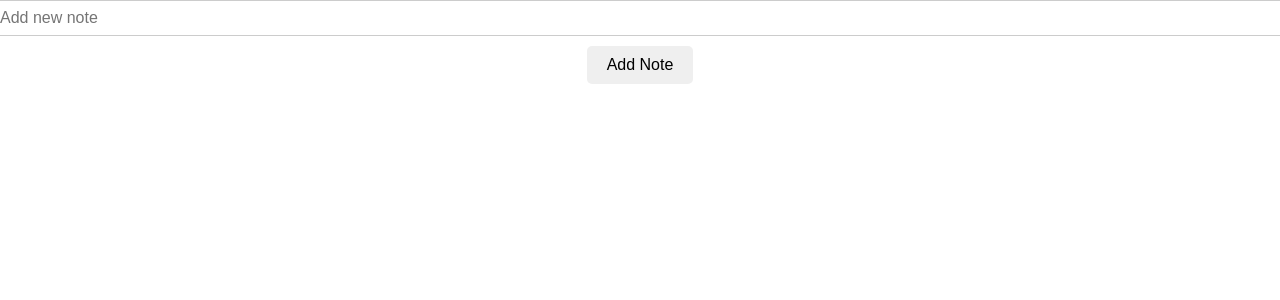
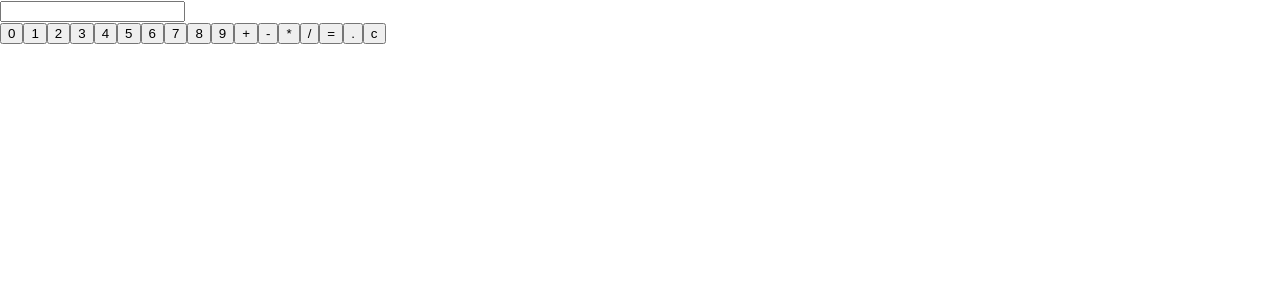
Before and after one commit to RabihSassouh/multi_app, a React (Create React App) app: page / in a window 1280 px wide. Shown: the top 300 px of the page. Built offline with nearby package versions, Linux system fonts and the light colour scheme.

Commit message:
implemented the calculator main function

```diff
--- a/src/App.jsx
+++ b/src/App.jsx
@@ -1,12 +1,14 @@
 // import Weather from './pages/weather';
 import './App.css';
+import Calculator from './pages/Calculator';
 import StickyNotes from './pages/sticky-notes';
 import Weather from './pages/weather';
 
 function App() {
     return(
-      <StickyNotes/>
+      // <StickyNotes/>
       // <Weather/>
+      <Calculator/>
     )
 
 }
--- a/src/pages/Calculator.jsx
+++ b/src/pages/Calculator.jsx
@@ -0,0 +1,43 @@
+import React, { useState } from 'react';
+// import './Calculator.css';
+
+const Calculator = () => {
+  const [expression, setExpression] = useState('');
+
+  const handleKeyPress = (event) => {
+    const keyPressed = event.key;
+    if ((keyPressed >= '0' && keyPressed <= '9') || '+-*/.c='.includes(keyPressed)) {
+      handleInput(keyPressed);
+    }
+  };
+
+  const handleInput = (input) => {
+    if (input === '=') {
+      try {
+        const result = eval(expression);
+        setExpression(String(result));
+      } catch (error) {
+        setExpression('Error');
+      }
+    } else if (input === 'c') {
+      setExpression('');
+    } else {
+      setExpression((prevExpression) => prevExpression + input);
+    }
+  };
+
+  return (
+    <div className="calculator" tabIndex="0" onKeyDown={handleKeyPress}>
+      <input type="text" value={expression} readOnly />
+      <div className="buttons">
+        {['0','1', '2', '3', '4', '5', '6', '7', '8', '9', '+','-', '*', '/', '=','.', 'c'].map((button) => (
+          <button key={button} onClick={() => handleInput(button)}>
+            {button}
+          </button>
+        ))}
+      </div>
+    </div>
+  );
+};
+
+export default Calculator;
--- a/src/pages/sticky-notes.jsx
+++ b/src/pages/sticky-notes.jsx
@@ -1,54 +1,54 @@
-import React, { useState } from "react";
-import StickyContainer from "../components/stickycontainer";
+// import React, { useState } from "react";
+// import StickyContainer from "../components/stickycontainer";
 
-import ("../styles/sticky-notes.css");
+// import ("../styles/sticky-notes.css");
 
-const StickyNotes = () => {
-  const [notes, setNotes] = useState([]);
-  const [id, setId] = useState(0);
-  const [newNote, setNewNote] = useState("");
+// const StickyNotes = () => {
+//   const [notes, setNotes] = useState([]);
+//   const [id, setId] = useState(0);
+//   const [newNote, setNewNote] = useState("");
 
-  const addNote = () => {
-    if (newNote.length !== 0) {
-      setNotes([...notes, { id: id, text: newNote }]);
-      setId(id + 1);
-      setNewNote("");
-    }
-  };
+//   const addNote = () => {
+//     if (newNote.length !== 0) {
+//       setNotes([...notes, { id: id, text: newNote }]);
+//       setId(id + 1);
+//       setNewNote("");
+//     }
+//   };
 
-  const deleteNote = (id) => {
-    setNotes(notes.filter((note) => note.id !== id));
-  };
+//   const deleteNote = (id) => {
+//     setNotes(notes.filter((note) => note.id !== id));
+//   };
 
-  const editNote = (id, newText) => {
-    setNotes(
-      notes.map((note) => (note.id === id ? { ...note, text: newText } : note))
-    );
-  };
+//   const editNote = (id, newText) => {
+//     setNotes(
+//       notes.map((note) => (note.id === id ? { ...note, text: newText } : note))
+//     );
+//   };
 
-  return (
-    <div className="container">
-      <input
-        type="text"
-        placeholder="Add new note"
-        value={newNote}
-        onChange={(e) => setNewNote(e.target.value)}
-        className="note-input"
-      />
-      <button onClick={addNote}>Add Note</button>
-      <div>
-        {notes.map((note) => (
-          <StickyContainer
-            key={note.id}
-            id={note.id}
-            text={note.text}
-            deleteNote={deleteNote}
-            editNote={editNote}
-          />
-        ))}
-      </div>
-    </div>
-  );
-};
+//   return (
+//     <div className="container">
+//       <input
+//         type="text"
+//         placeholder="Add new note"
+//         value={newNote}
+//         onChange={(e) => setNewNote(e.target.value)}
+//         className="note-input"
+//       />
+//       <button onClick={addNote}>Add Note</button>
+//       <div>
+//         {notes.map((note) => (
+//           <StickyContainer
+//             key={note.id}
+//             id={note.id}
+//             text={note.text}
+//             deleteNote={deleteNote}
+//             editNote={editNote}
+//           />
+//         ))}
+//       </div>
+//     </div>
+//   );
+// };
 
-export default StickyNotes;
+// export default StickyNotes;
```
